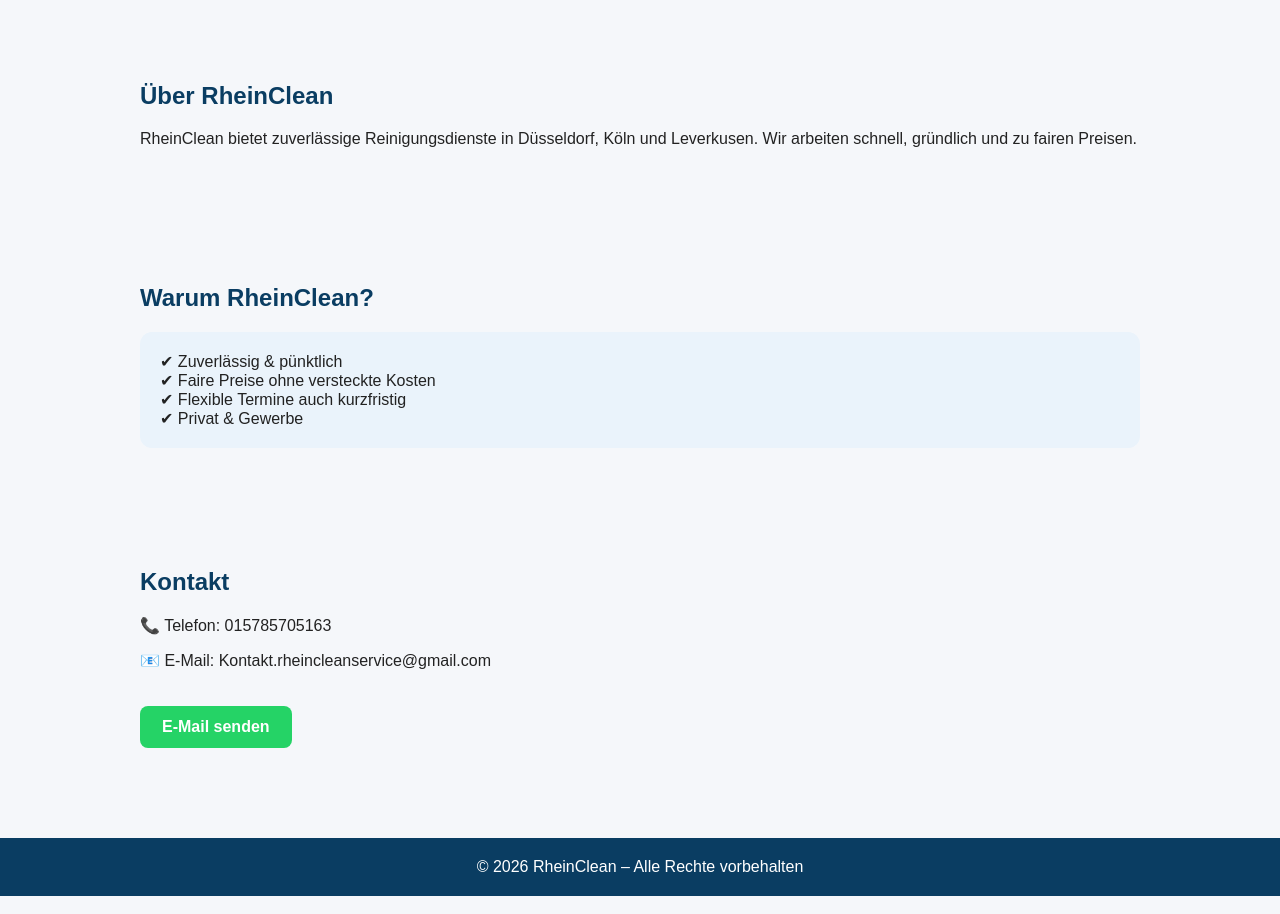
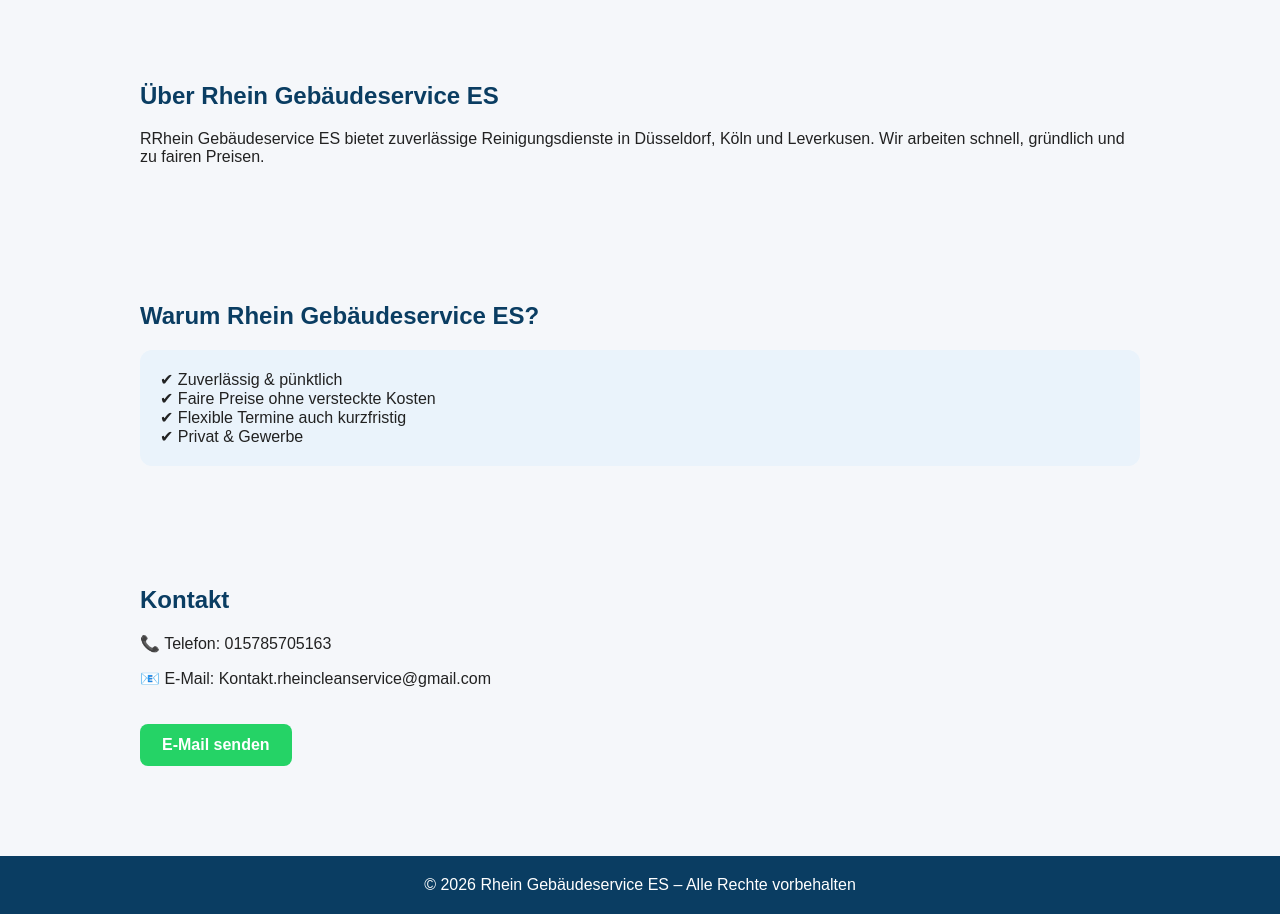
Before and after one commit to Rheincleanservice/rheinclear-website, a plain HTML site: page index.html in a window 1280 px wide. Shown: the part 680-1594 px from the top of the page. Drawn offline with Linux system fonts and the light colour scheme.

Commit message:
Update index.html

```diff
--- a/index.html
+++ b/index.html
@@ -2,8 +2,8 @@
 <html lang="de">
 <head>
   <meta charset="UTF-8">
-  <meta name=<meta name="description" content="RheinClean - Reinigungsservice für Düsseldorf, Köln und Leverkusen">
-  <title><title>RheinClean | Reinigung Düsseldorf Köln Leverkusen</title></title>
+  <meta name=<meta name="description" content="Rhein Gebäudeservice ES - Reinigungsservice für Düsseldorf, Köln und Leverkusen">
+  <title><title>Rhein Gebäudeservice ES | Reinigung Düsseldorf Köln Leverkusen</title></title>
 
   <style>
     body {
@@ -102,7 +102,7 @@
 <body>
 
 <header>
-  <h1>RheinClean</h1>
+  <h1>Rhein Gebäudeservice ES</h1>
   <p>Reinigungsservice für Düsseldorf • Köln • Leverkusen & Umgebung</p>
 
   <a class="btn" href="https://wa.me/4915785705163">
@@ -139,15 +139,15 @@
 </section>
 
 <section id="about">
-  <h2>Über RheinClean</h2>
+  <h2>Über Rhein Gebäudeservice ES </h2>
   <p>
-    RheinClean bietet zuverlässige Reinigungsdienste in Düsseldorf, Köln und Leverkusen.
+    RRhein Gebäudeservice ES bietet zuverlässige Reinigungsdienste in Düsseldorf, Köln und Leverkusen.
     Wir arbeiten schnell, gründlich und zu fairen Preisen.
   </p>
 </section>
 
 <section id="why">
-  <h2>Warum RheinClean?</h2>
+  <h2>Warum Rhein Gebäudeservice ES?</h2>
 
   <div class="highlight">
     ✔ Zuverlässig & pünktlich<br>
@@ -169,7 +169,7 @@
 </section>
 
 <footer>
-  © 2026 RheinClean – Alle Rechte vorbehalten
+  © 2026 Rhein Gebäudeservice ES – Alle Rechte vorbehalten
 </footer>
 
 </body>
```
